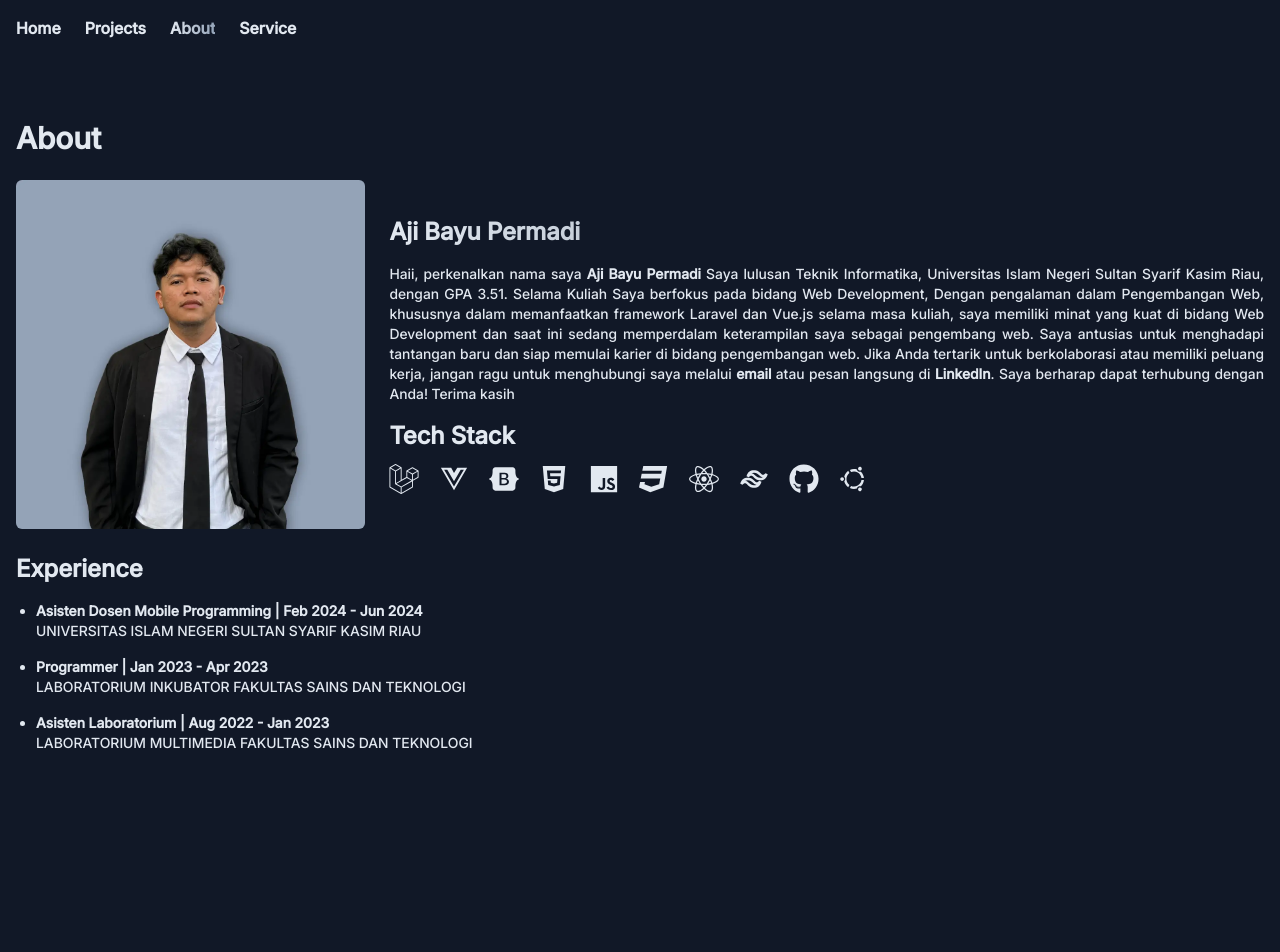
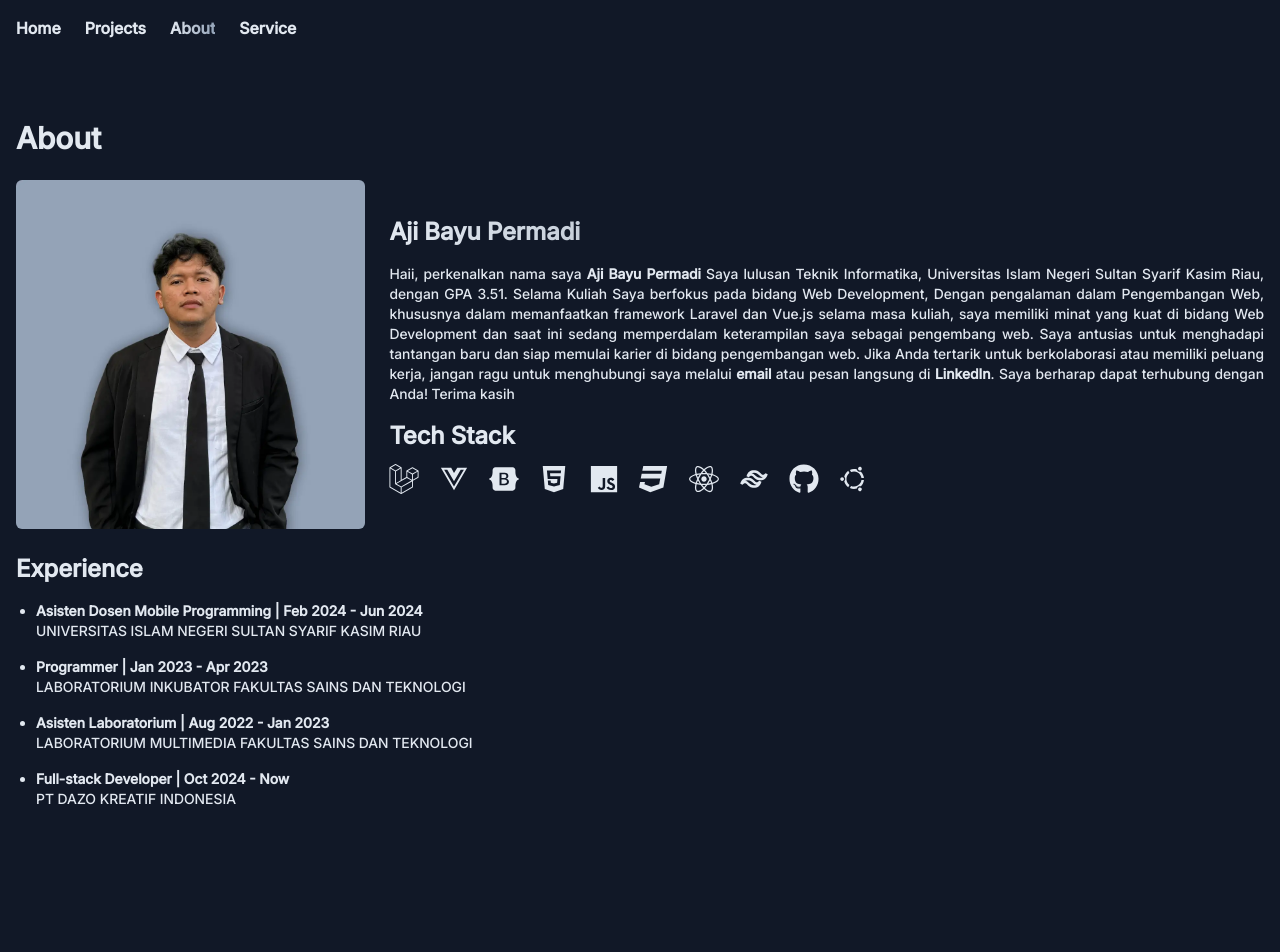
Before and after one commit to MrFunnyide/portofolio-project, a React (Vite) app: page /about in a window 1280 px wide. Shown: the top 952 px of the page. Built offline with nearby package versions, Linux system fonts and the light colour scheme.

Commit message:
feat: add experience

```diff
--- a/src/components/Experience.jsx
+++ b/src/components/Experience.jsx
@@ -26,6 +26,12 @@ const Experience = () => {
         <p>
           {"Laboratorium Multimedia Fakultas Sains dan Teknologi".toUpperCase()}
         </p>
+        <li className="mt-4 font-semibold">
+          Full-stack Developer <strong>| Oct 2024 - Now</strong>
+        </li>
+        <p>
+          {"PT Dazo Kreatif Indonesia".toUpperCase()}
+        </p>
       </ul>
     </>
   );
```
